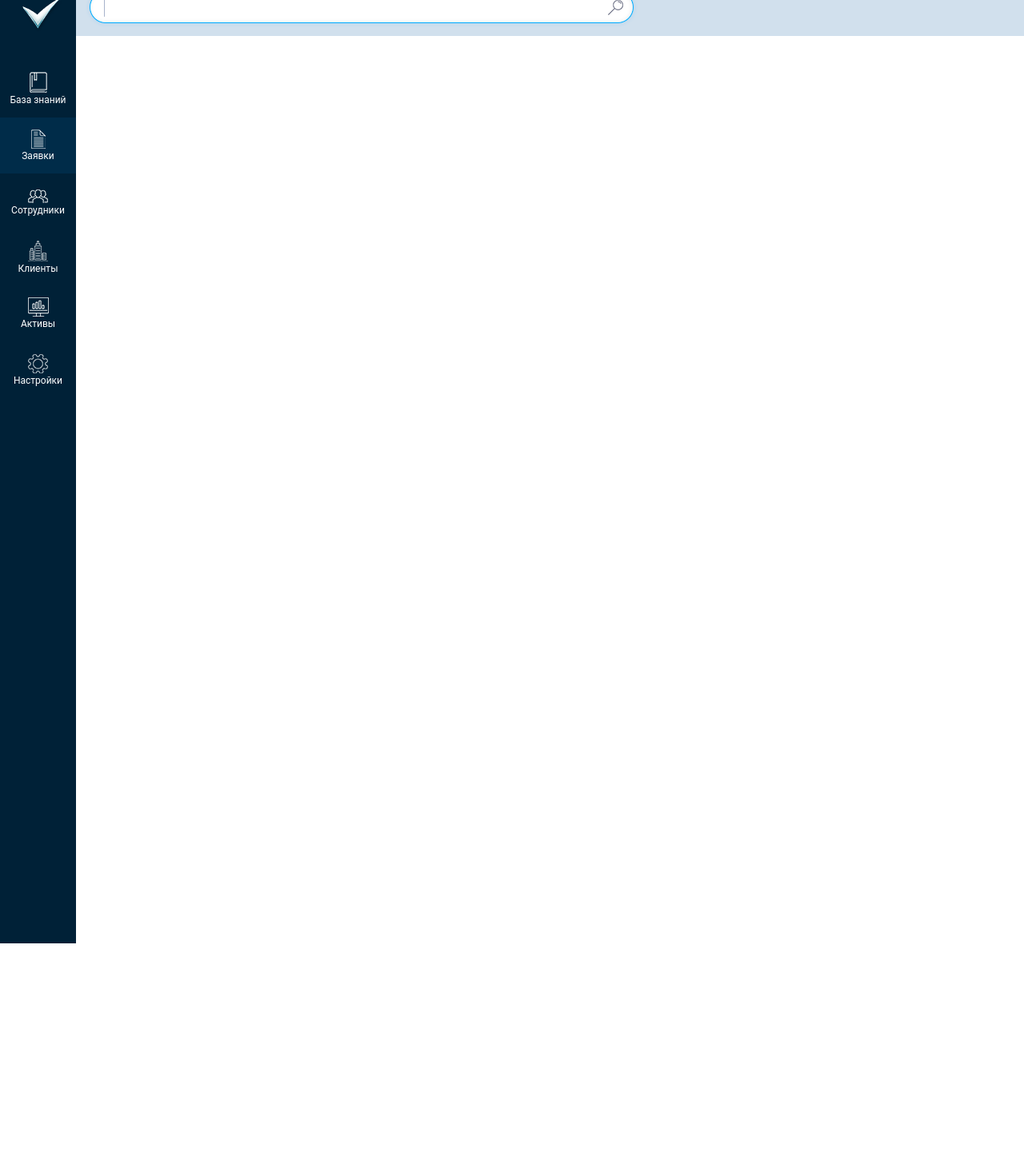
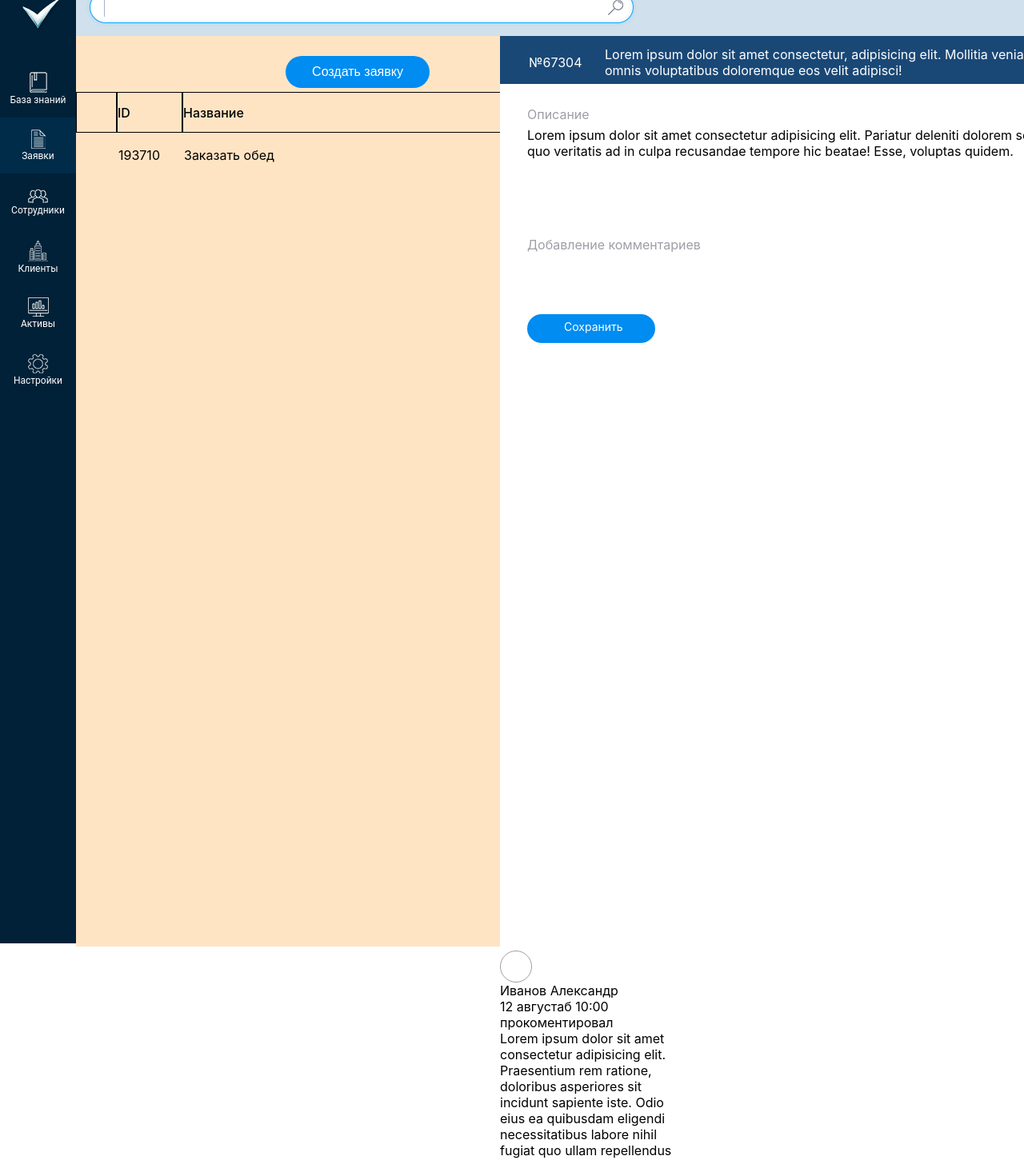
Before and after one commit to Bamboleyla/test_task_intravision, a React (Create React App) app: page /applications/edit in a window 1280 px wide. Shown: the part 20-1471 px from the top of the page at 80% size. Before the commit the page ends 1200 px from the top, so only its background shows below. Built offline with nearby package versions, Linux system fonts and the light colour scheme; no server answers.

Commit message:
add editApplications.jsx

```diff
--- a/src/App.css
+++ b/src/App.css
@@ -8,5 +8,9 @@
   height: 1200px;
   width: 1600px;
   background-color: #ffffff;
-  overflow: auto;
+  position: relative;
 }
+
+.content {
+  height: 1120px;
+}
--- a/src/App.js
+++ b/src/App.js
@@ -11,7 +11,7 @@ import {
   Routes,
   Route
 } from "react-router-dom"
-import { CreateNewApplicationContainer } from './components/CreateNewApplication/CreateNewApplicationContainer';
+import { CreateNewApplicationWithNavigate } from './components/CreateNewApplication/CreateNewApplicationContainer';
 import { EditApplication } from './components/EditApplication/EditApplication';
 
 export const App = () => {
@@ -22,13 +22,12 @@ export const App = () => {
         <Header />
         {/* Левая боковая понель с кнопками навигации */}
         <Navigation />
-        < div className='app-content' >
+        < div className='content' >
           <Routes>
             < Route path='knowledgebase' element={< KnowledgeBase />} /> {/* База знаний*/}
             < Route path='applications' element={< ApplicationsContainer />} > {/* Заявки */}
-              < Route path='create' element={< CreateNewApplicationContainer />} > {/* Создать заявку */}
-                < Route path='edit' element={< EditApplication />} /> {/* Редактировать заявку */}
-              </Route>
+              < Route path='create' element={< CreateNewApplicationWithNavigate />} /> {/* Создать заявку */}
+              < Route path='edit' element={< EditApplication />} /> {/* Редактировать заявку */}
             </Route>
             < Route path='assets' element={< Assets />} /> {/* Активы */}
             < Route path='clients' element={< Clients />} /> {/* Клиенты */}
--- /dev/null
+++ b/src/AppContainer.js
@@ -0,0 +1,7 @@
+import { App } from "./App"
+import { getPriorities } from "./redux/applicationsPrioritiesReducer ";
+
+export const AppContainer = () => {
+  getPriorities();
+  return <App />
+};
--- a/src/components/Applications/Applications.jsx
+++ b/src/components/Applications/Applications.jsx
@@ -52,9 +52,7 @@ export const Applications = (props) => {
           ))}
         </div>
       </div>
-      <div className={style.appForm}>
-        <Outlet />
-      </div>
+      <Outlet />
     </div>
   );
 };
--- a/src/components/Applications/Applications.module.css
+++ b/src/components/Applications/Applications.module.css
@@ -1,5 +1,10 @@
-.list, .appForm {
+.list {
     display: inline-block;
+}
+
+.list {
+    height: 1110px;
+    overflow: auto;
 }
 
 .createApplocation {
@@ -26,6 +31,7 @@
     background-color: bisque;
     margin-left: 95px;
     padding-top: 25px;
+    position: relative;
 }
 
 .priority {
--- a/src/components/CreateNewApplication/CreateNewApplication.jsx
+++ b/src/components/CreateNewApplication/CreateNewApplication.jsx
@@ -1,5 +1,4 @@
 import React from "react";
-import { Link } from "react-router-dom";
 import style from "./CreateNewApplication.module.css";
 
 //Создаем ссылки для получения данных введенные пользователем
@@ -9,7 +8,7 @@ let discriptionValue = React.createRef(); //Для описания заявки
 export const CreateNewApplication = (props) => {
   //Отправка данных в local state
   let sendName = () => props.name(nameValue.current.value); //текст названия
-  let sendDiscription = () => props.name(discriptionValue.current.value); //текст описания
+  let sendDiscription = () => props.discription(discriptionValue.current.value); //текст описания
   return (
     <div className={style.bodyForm}>
       <div className={style.head}>
@@ -31,15 +30,13 @@ export const CreateNewApplication = (props) => {
           <textarea
             name="discription"
             id="discriptionApplication"
-            ref={discriptionValue}></textarea>
-          onChange ={sendDiscription}
+            ref={discriptionValue}
+            onChange={sendDiscription}></textarea>
         </div>
         {/* Кновка сохранить */}
-        <Link to="edit">
-          <div className={style.button} onClick={props.send}>
-            <span>Сохранить</span>
-          </div>
-        </Link>
+        <div className={style.button} onClick={props.send}>
+          <span>Сохранить</span>
+        </div>
       </div>
     </div>
   );
--- a/src/components/EditApplication/EditApplication.jsx
+++ b/src/components/EditApplication/EditApplication.jsx
@@ -1,8 +1,52 @@
 import style from "./EditApplication.module.css";
+import close from "./close.png";
+
 export const EditApplication = () => {
   return (
-    <div className={style.bodyForm}>
-      <div className={style.header}></div>
+    <div className={style.body_form}>
+      <div className={style.header}>
+        <div className={style.id}>№67304</div>
+        <div className={style.name}>
+          <p>
+            Lorem ipsum dolor sit amet consectetur, adipisicing elit. Mollitia
+            veniam, omnis voluptatibus doloremque eos velit adipisci!
+          </p>
+        </div>
+        <div className={style.close}>
+          <img src={close} alt="close" />
+        </div>
+      </div>
+      <div className={style.content}>
+        <p className={style.discription}>Описание</p>
+        <p className={style.discription_text}>
+          Lorem ipsum dolor sit amet consectetur adipisicing elit. Pariatur
+          deleniti dolorem soluta, nam quae ullam quod non fugiat quo veritatis
+          ad in culpa recusandae tempore hic beatae! Esse, voluptas quidem.
+        </p>
+        <p className={style.add_comment}>Добавление комментариев</p>
+        <p></p>
+        <div className={style.button}>
+          <p>Сохранить</p>
+        </div>
+      </div>
+      <div className={style.comments}>
+        <div className={style.user}>
+          <div className={style.avatar}></div>
+          <div className={style.info}>
+            <p className={style.user_name}>Иванов Александр</p>
+            <p className={style.when}>12 августаб 10:00 прокоментировал</p>
+            <div className={style.comment}>
+              Lorem ipsum dolor sit amet consectetur adipisicing elit.
+              Praesentium rem ratione, doloribus asperiores sit incidunt
+              sapiente iste. Odio eius ea quibusdam eligendi necessitatibus
+              labore nihil fugiat quo ullam repellendus minus voluptates saepe
+              explicabo laudantium modi a ut consequuntur, quidem perspiciatis
+              nesciunt ex, nobis obcaecati? Quasi, sequi! Harum voluptatem nobis
+              fugit.
+            </div>
+          </div>
+        </div>
+      </div>
     </div>
   );
 };
--- a/src/components/EditApplication/EditApplication.module.css
+++ b/src/components/EditApplication/EditApplication.module.css
@@ -1,9 +1,102 @@
+.body_form {
+    position: absolute;
+    top: 0px;
+    right: 0px;
+}
+
 .header {
     width: 975px;
     height: 60px;
-    position: fixed;
-    top: 65px;
-    left: 625px;
     z-index: 1;
-    background-color: aqua;
+    background-color: #1a4876;
+    overflow: auto;
+    position: relative;
 }
+
+.content, .info {
+    display: inline-block;
+    height: 1080px;
+    background-color: white;
+}
+
+.id, .name, .close {
+    color: white;
+    position: absolute;
+}
+
+.id {
+    left: 36px;
+    top: 23px;
+}
+
+.name {
+    max-width: 560px;
+    top: 13px;
+    left: 131px;
+}
+
+.close {
+    right: 31px;
+    top: 23px;
+}
+
+.content {
+    width: 735px;
+    color: #9f9ea7;
+}
+
+.content p {
+    position: absolute;
+    margin-left: 34px;
+
+}
+
+.discription {
+    margin-top: 28px;
+}
+
+.discription_text {
+    margin-top: 54px;
+    max-height: 128px;
+    overflow: auto;
+}
+
+.add_comment {
+    margin-top: 191px;
+}
+
+.button {
+    color: #ffffff;
+    width: 160px;
+    height: 36px;
+    border-radius: 20px;
+    margin-top: 288px;
+    background-color: #008cf0;
+    margin-left: 34px;
+    box-sizing: border-box;
+    padding-left: 46px;
+    padding-top: 7px;
+}
+
+.button p {
+    margin: 0px;
+    font-size: 14px;
+}
+
+.discription_text {
+    color: black;
+}
+
+.comments {
+    width: 239px;
+}
+
+.user {}
+
+.avatar {
+    width: 40px;
+    height: 40px;
+    border-radius: 50%;
+    border: 1px solid #9f9ea7;
+    box-sizing: border-box;
+}
--- a/src/index.js
+++ b/src/index.js
@@ -1,7 +1,7 @@
 import React from 'react';
 import ReactDOM from 'react-dom';
 import './index.css';
-import { App } from './App';
+import { AppContainer } from './AppContainer';
 import reportWebVitals from './reportWebVitals';
 import { BrowserRouter } from 'react-router-dom';
 import { Provider } from 'react-redux';
@@ -11,7 +11,7 @@ ReactDOM.render(
   <React.StrictMode>
     < BrowserRouter >
       <Provider store={store} >
-        <App />
+        <AppContainer />
       </Provider>
     </BrowserRouter>
   </React.StrictMode >,
--- a/src/redux/applicationsPrioritiesReducer .js
+++ b/src/redux/applicationsPrioritiesReducer .js
@@ -1,3 +1,5 @@
+import { applicationsAPI } from "../api/api";
+
 const SET_PRIORITIES = 'SET_PRIORITIES';
 
 //Инициализационный state
@@ -22,3 +24,15 @@ export const applicationsPrioritiesReducer = (state = initialState, action) => {
 };
 /*****************************************************************************ACTION CREATORS*********************************************************************************************/
 export let setApplicationsPrioritiesAC = (priorities) => ({ type: SET_PRIORITIES, priorities })
+/*****************************************************************************THUNKS-CREATOR***********************************************************************************************/
+//Получение списка заявок
+export const getPriorities = () => {
+    //Возврашаем Thunk
+    return (dispatch) => {
+        //Делаем запрос на сервер за массивом с приоритетами заявок
+        applicationsAPI.getApplicationsPriorities().then((data) => {
+            /* И диспачем его в state через метод getApplicationsAC */
+            dispatch(setApplicationsPrioritiesAC(data));
+        });
+    }
+};
--- a/src/redux/applicationsReducer.js
+++ b/src/redux/applicationsReducer.js
@@ -52,10 +52,21 @@ export const applicationsReducer = (state = initialState, action) => {
     }
 };
 /*****************************************************************************ACTION CREATORS*********************************************************************************************/
-export let getApplicationsAC = (applications) => ({ type: GET_APPLICATIONS, applications })
+let getApplicationsAC = (applications) => ({ type: GET_APPLICATIONS, applications })
 /*****************************************************************************THUNKS-CREATOR***********************************************************************************************/
 //Получение списка заявок
 export const getApplications = () => {
+    //Возврашаем Thunk
+    return (dispatch) => {
+        //Делаем запрос на сервер за массивом с заявками
+        applicationsAPI.getApplications().then((data) => {
+            /* И диспачем его в state через метод getApplicationsAC */
+            dispatch(getApplicationsAC(data.value));
+        });
+    }
+}
+//Создание новой заявки
+export const createApplication = () => {
     //Возврашаем Thunk
     return (dispatch) => {
         //Делаем запрос на сервер за массивом с приоритетами заявок
```
Also changed, not shown: src/components/CreateNewApplication/CreateNewApplicationContainer.jsx (+23 -4 lines), src/components/EditApplication/close.png (added).
